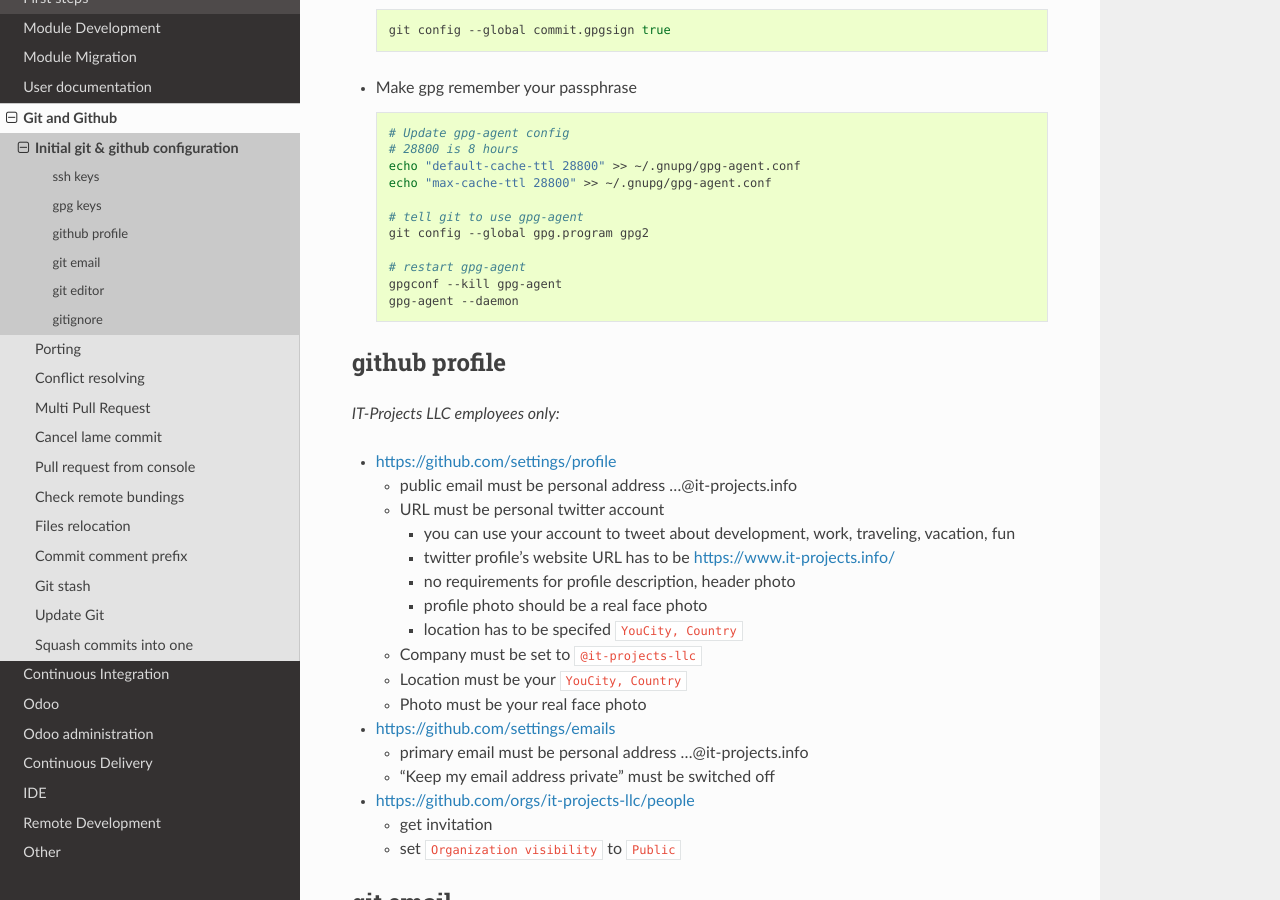
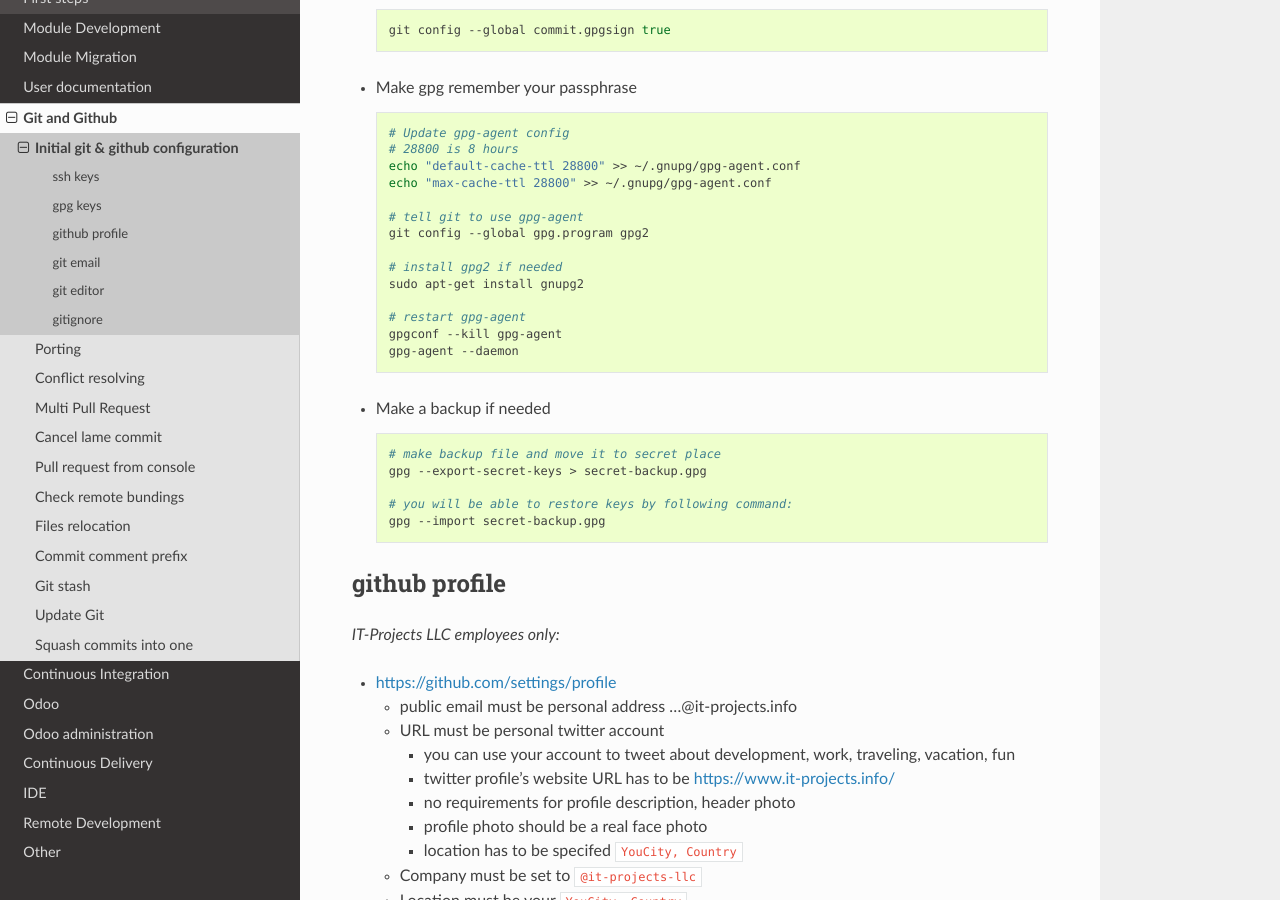
Before and after one commit to itpp-labs/odoo-development, a Sphinx documentation site: the page built from docs/git/init.rst, in a window 1280 px wide and 900 px high, scrolled down 443 px. Built offline with Sphinx 7.4.7 and the Read the Docs theme 2.0.0, drawn with Linux system fonts in a browser that asks for light colours; pages that are not in the unit, such as notebooks, are missing from menus.

Commit message:
backup gpg keys (#111)

```diff
--- a/docs/git/init.rst
+++ b/docs/git/init.rst
@@ -30,10 +30,22 @@
      # tell git to use gpg-agent
      git config --global gpg.program gpg2
 
+     # install gpg2 if needed
+     sudo apt-get install gnupg2
+
      # restart gpg-agent
      gpgconf --kill gpg-agent
      gpg-agent --daemon
 
+* Make a backup if needed
+
+  .. code-block:: sh
+
+     # make backup file and move it to secret place
+     gpg --export-secret-keys > secret-backup.gpg
+
+     # you will be able to restore keys by following command:
+     gpg --import secret-backup.gpg
 
 github profile
 ==============
```
